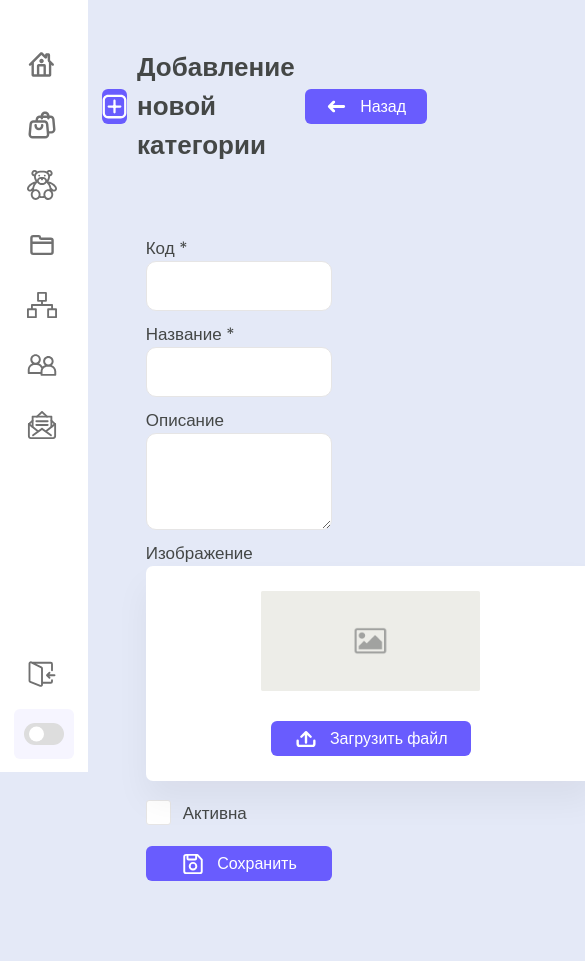
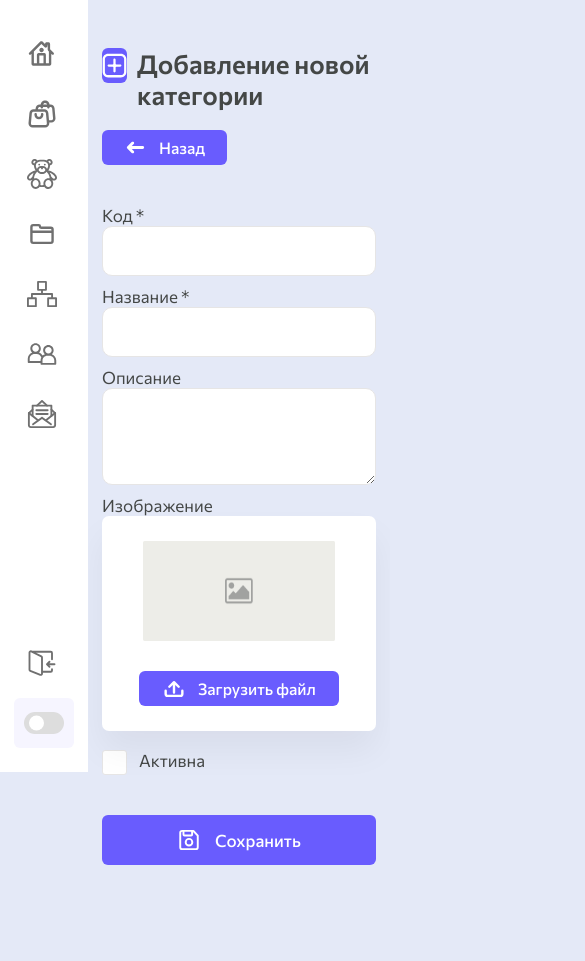
Before and after one commit to Teapotuser/internetShop_html, a plain HTML site: page admin/category_form.html in a window 390 px wide. Shown: the part 72-1033 px from the top of the page, 585 px wide, since content can reach past the window. After the commit the page ends 1007 px from the top, so only its background shows below. Drawn offline with nearby package versions, Linux system fonts and the light colour scheme; a web font is replaced by a local one.

Commit message:
Admin Panel font changed

```diff
--- a/admin/admin-form.css
+++ b/admin/admin-form.css
@@ -520,7 +520,7 @@ input[type=radio] + label {
    /* background-color: #ffffff; */
    background-color: var(--input-color);
    width: 100%; /* 60%; */
-   min-width: 450px;
+   /* min-width: 450px; */
    /* position: absolute;
    transform: translate(-50%,-50%);
    top: 50%;
@@ -601,6 +601,11 @@ input[type="file"]{
    margin: auto;
 }
 
+body.dark label.upload-file-label {
+   border: 1px solid var(--border-color);
+   background-color: var(--panel-color);
+}
+
 .upload-file-label .file-upload-icon {
    background-image: url(images/noun-upload-1272141-white.svg);
    /* background-size: auto, auto;    */
@@ -668,14 +673,16 @@ body.dark button#clear-file-button {
    flex-direction: row;
    align-items: center;
    justify-content: center;
-   gap: 0px 12px;
+   gap: 0px 5%;
    text-decoration: none;
-   font-size: 16px;
+   font-size: 17px;
    font-weight: 500;
    background-color: var(--primary-color);
    color: var(--title-icon-color);
-   height: 35px;
-   width: 200px;
+   /* height: 35px; */
+   height: 50px;
+   /* width: 200px; */
+   width: 100%;
    min-width: 122px;
    border-radius: 6px;
    border: none;
@@ -684,7 +691,7 @@ body.dark button#clear-file-button {
 
    /* text-align: center;
    padding: 18px 0;*/
-   margin: auto;
+   margin: 20px auto;
 }
 
 .admin-save-button .admin-save-icon {
@@ -711,9 +718,26 @@ body.dark .admin-save-button .admin-save-icon {
 }
 
 /* === End of Кнопки ==== */
+@media (min-width: 769px) and (max-width: 1000px) {
+.login-form-decor {
+   max-width: 70%;
+   width: 70%;
+   margin-left: 5%;
+   margin-right: 5%;
+}
+}
 
+@media (max-width: 900px) {
+.dash-content .title.title-with-button {
+   display: flex;
+   flex-direction: column;
+   justify-content: flex-start;
+   align-items: flex-start;
+   gap: 20px 0px;
+}
+}
 
-  @media (min-width: 300px) and (max-width: 900px) {
+@media (min-width: 651px) and (max-width: 768px) {
    .form-order-wrapper {
        display: flex;
        flex-direction: column;
@@ -728,6 +752,39 @@ body.dark .admin-save-button .admin-save-icon {
 
    .login-form-decor {
       max-width: 100%;
-      width: 90%;
+      width: 100%;
+      margin-left: 0px;
+      margin-right: 0px;
 }
 }
+
+  @media (min-width: 300px) and (max-width: 650px) {
+   .form-order-wrapper {
+       display: flex;
+       flex-direction: column;
+       justify-content: center;
+       align-items: center;
+   }
+
+   .form-order-panel {
+      width: 70%;
+      min-width: 360px;
+    }
+
+   .dash-content .title.title-with-button .title-left {
+      align-items: flex-start;
+         }
+
+   .form-inner {
+      padding: 0px;
+   }
+
+   .login-form-decor {
+      max-width: 100%;
+      width: 100%;
+      margin-left: 0px;
+      margin-right: 0px;
+}
+
+
+}
--- a/admin/style-right-dashboard.css
+++ b/admin/style-right-dashboard.css
@@ -1,11 +1,11 @@
 /* ===== Google Font Import - Poppins ===== */
-@import url('https://fonts.googleapis.com/css2?family=Poppins:wght@200;300;400;500;600&display=swap');
+/* @import url('https://fonts.googleapis.com/css2?family=Poppins:wght@200;300;400;500;600&display=swap');
 *{
     margin: 0;
     padding: 0;
     box-sizing: border-box;
     font-family: 'Poppins', sans-serif;
-}
+} */
 
 :root{
     /* ===== Colors ===== */
@@ -23,6 +23,7 @@
     --title-icon-color: #fff;
     --input-color: #FFF; /* my variable for form input */
     --checkbox-color: #695CFE; /* my variable for checkbox input */
+    --upload-button-color: #695CFE; /* my variable for file upload button */
 
     /* ====== Transition ====== */
     --tran-05: all 0.5s ease;
@@ -48,6 +49,7 @@ body.dark{
     --title-icon-color: #CCC;
     --input-color: #3a3b3c; /* my variable for form input, from --primary-color-light: */
     --checkbox-color: #CCC; /* my variable for checkbox input */
+    --upload-button-color: #242526; /* my variable for file upload button */
 }
 /* === Custom Scroll Bar CSS === */
 ::-webkit-scrollbar {
--- a/admin/style.css
+++ b/admin/style.css
@@ -1,10 +1,23 @@
 /* Google Font Import - Poppins */
 @import url('https://fonts.googleapis.com/css2?family=Poppins:wght@300;400;500;600;700&display=swap');
+/*
+@import url('https://fonts.googleapis.com/css2?family=Montserrat:ital,wght@0,100;0,200;0,300;0,400;0,500;0,600;0,700;0,800;0,900;1,100;1,200;1,300;1,400;1,500;1,600;1,700;1,800;1,900&display=swap');
+
+@import url('https://fonts.cdnfonts.com/css/geologica');
+
+@import url('https://fonts.cdnfonts.com/css/roboto-flex');
+
+@import url('https://fonts.cdnfonts.com/css/source-sans-pro');
+
+@import url('https://fonts.googleapis.com/css2?family=Bad+Script&family=Bellota:wght@700&family=Montserrat:wght@500&family=Source+Sans+3:ital,wght@0,400;0,500;0,600;0,700;0,800;1,400;1,500;1,600&display=swap'); */
+
+@import url('https://fonts.googleapis.com/css2?family=Bad+Script&family=Bellota:wght@700&family=Commissioner:wght@300;400;500;600;700;800;900&family=Montserrat:wght@500&family=Source+Sans+3:ital,wght@0,400;0,500;0,600;0,700;0,800;1,400;1,500;1,600&display=swap');
+
 *{
     margin: 0;
     padding: 0;
     box-sizing: border-box;
-    font-family: 'Poppins', sans-serif;
+    font-family: 'Commissioner', sans-serif;
 }
 
 :root{
```
